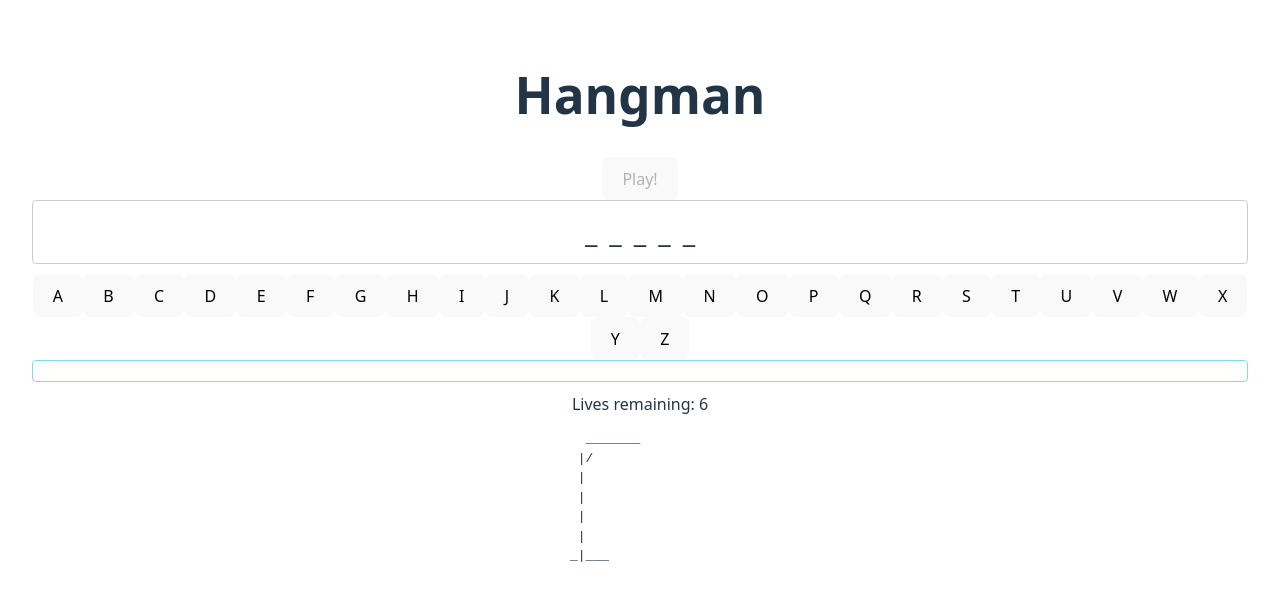
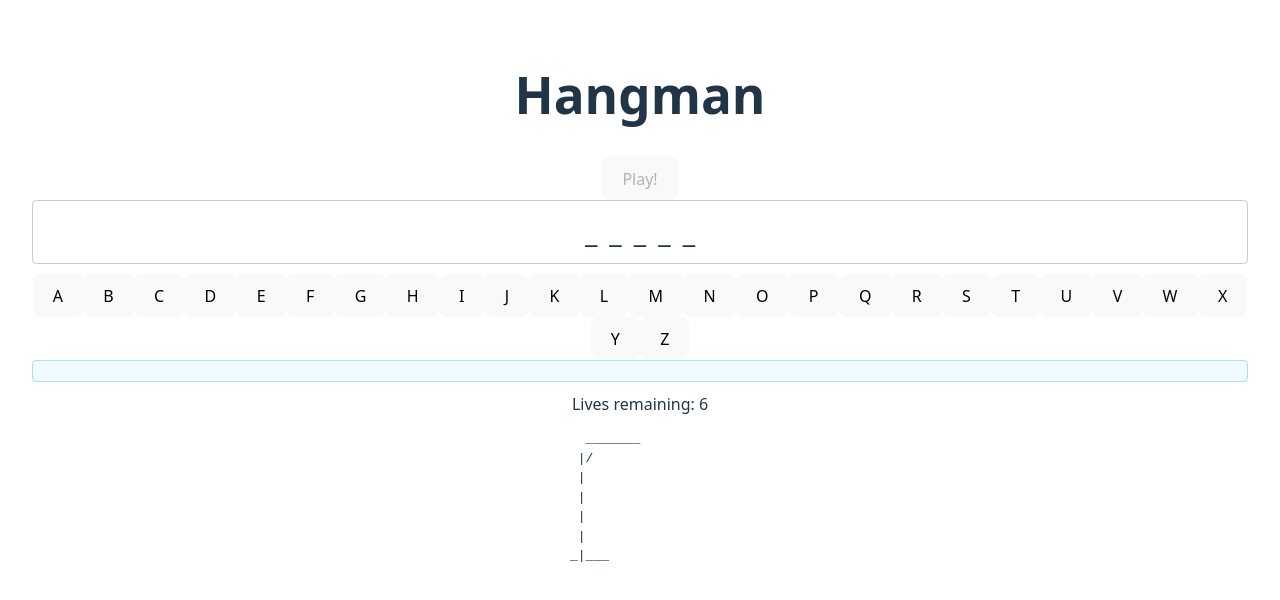
Before and after one commit to katybennett/hangman, a React (Vite) app: page / in a window 1280 px wide. Both pictures are taken after a click on the button "Start New Game". Shown: the top 600 px of the page. Built offline with nearby package versions, Linux system fonts and the light colour scheme.

Commit message:
UserGuesses CSS

```diff
--- a/src/index.css
+++ b/src/index.css
@@ -98,7 +98,8 @@ button:focus-visible {
 }
 
 #user-guesses {
-  border: solid 1px #7fdaf1;
+  border: solid 1px #ace1ee;
+  background-color: #f0faff;
   border-radius: 4px;
   font-size: 28px;
   padding: 10px;
@@ -107,7 +108,7 @@ button:focus-visible {
 
 .user-guesses-correct {
   margin: 0 6px;
-  color: rgb(186, 240, 99);
+  color: rgb(163, 206, 95);
   font-weight: bold;
 }
 .user-guesses-incorrect {
```
Also changed, not shown: lined-paper-background.jpg (added).
